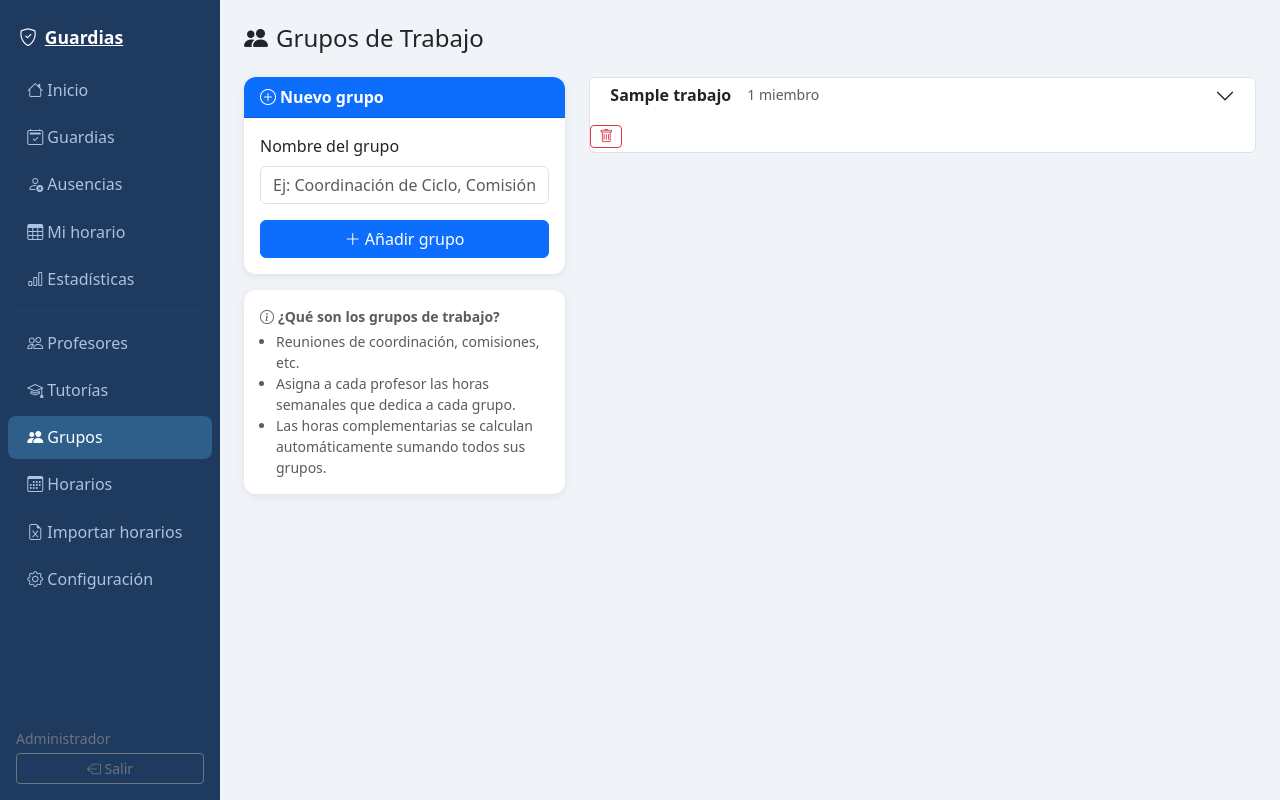
After one commit to gajajaja010/guardias-colegio, a Flask app: page /grupos-trabajo in a window 1280 px wide. The commit adds this page. Run offline with Flask 3, Linux system fonts and the light colour scheme; a user stored in the database is signed in; tables that the repository leaves empty hold one stand-in row (values such as "Sample post").

Commit message:
Añadir Grupos de Trabajo y campos de horas en profesores
- Nuevo modelo GrupoTrabajo y ProfesorGrupo para gestionar grupos de coordinación
- Nuevos campos en Profesor: horas_lectivas, horas_libres (horas complementarias calculadas automáticamente)
- Nueva página /grupos-trabajo con UI tipo asignaturas: crear grupos y asignar profesores con horas/semana
- Enlace en sidebar (solo admins)
- Formulario de profesor actualizado con los tres campos de horas

```diff
--- a/app.py
+++ b/app.py
@@ -75,6 +75,8 @@ class Profesor(UserMixin, db.Model):
     fecha_vuelta = db.Column(db.Date)
     horas_max_semanales = db.Column(db.Integer, default=25)
     horas_trabajo_personal = db.Column(db.Integer, default=0)
+    horas_libres = db.Column(db.Integer, default=0)
+    horas_lectivas = db.Column(db.Integer, default=0)
     materias_especiales = db.Column(db.Text, default='[]')  # JSON: ["Inglés", "Música", ...]
     creado = db.Column(db.DateTime, default=datetime.utcnow)
 
@@ -82,6 +84,10 @@ class Profesor(UserMixin, db.Model):
     indisponibilidades = db.relationship('Indisponibilidad', backref='profesor', lazy=True, cascade='all, delete-orphan')
     guardias_asignadas = db.relationship('Guardia', foreign_keys='Guardia.profesor_asignado_id', backref='profesor_asignado', lazy=True)
     ausencias = db.relationship('Ausencia', foreign_keys='Ausencia.profesor_id', backref='profesor', lazy=True)
+
+    @property
+    def horas_complementarias(self):
+        return sum(g.horas_semanales for g in self.grupos)
 
     @property
     def total_guardias(self):
@@ -124,6 +130,20 @@ class Profesor(UserMixin, db.Model):
         if indisponible:
             return False
         return True
+
+
+class GrupoTrabajo(db.Model):
+    id = db.Column(db.Integer, primary_key=True)
+    nombre = db.Column(db.String(100), nullable=False, unique=True)
+    miembros = db.relationship('ProfesorGrupo', backref='grupo', lazy=True, cascade='all, delete-orphan')
+
+
+class ProfesorGrupo(db.Model):
+    id = db.Column(db.Integer, primary_key=True)
+    profesor_id = db.Column(db.Integer, db.ForeignKey('profesor.id'), nullable=False)
+    grupo_id = db.Column(db.Integer, db.ForeignKey('grupo_trabajo.id'), nullable=False)
+    horas_semanales = db.Column(db.Float, default=1)
+    profesor = db.relationship('Profesor', backref=db.backref('grupos', lazy=True))
 
 
 class HorarioProfesor(db.Model):
@@ -503,6 +523,8 @@ def nuevo_profesor():
             es_especialista=bool(request.form.get('es_especialista')),
             es_pt=bool(request.form.get('es_pt')),
             horas_trabajo_personal=int(request.form.get('horas_trabajo_personal', 0) or 0),
+            horas_libres=int(request.form.get('horas_libres', 0) or 0),
+            horas_lectivas=int(request.form.get('horas_lectivas', 0) or 0),
             materias_especiales=json.dumps(request.form.getlist('materias_especiales')),
         )
         db.session.add(p)
@@ -592,6 +614,8 @@ def editar_profesor(id):
         p.aula_tutoria = request.form.get('aula_tutoria', '').strip() or None
         p.aulas_bloqueadas = json.dumps(request.form.getlist('aulas_bloqueadas'))
         p.horas_trabajo_personal = int(request.form.get('horas_trabajo_personal', 0) or 0)
+        p.horas_libres = int(request.form.get('horas_libres', 0) or 0)
+        p.horas_lectivas = int(request.form.get('horas_lectivas', 0) or 0)
         p.materias_especiales = json.dumps(request.form.getlist('materias_especiales'))
         if current_user.es_admin:
             p.es_admin = bool(request.form.get('es_admin'))
@@ -1258,6 +1282,49 @@ def tutorias():
     }
     return render_template('tutorias.html',
         cursos=cursos, profesores=profesores_lista, tutores=tutores)
+
+
+# ───────────────────────────── GRUPOS DE TRABAJO ─────────────────────────────
+
+@app.route('/grupos-trabajo', methods=['GET', 'POST'])
+@login_required
+def grupos_trabajo():
+    if not current_user.es_admin:
+        return redirect(url_for('dashboard'))
+    if request.method == 'POST':
+        accion = request.form.get('accion')
+        if accion == 'add_grupo':
+            nombre = request.form.get('nombre', '').strip()
+            if nombre and not GrupoTrabajo.query.filter_by(nombre=nombre).first():
+                db.session.add(GrupoTrabajo(nombre=nombre))
+                db.session.commit()
+                flash(f'Grupo «{nombre}» creado.', 'success')
+            else:
+                flash('Nombre vacío o ya existe.', 'danger')
+        elif accion == 'delete_grupo':
+            g = GrupoTrabajo.query.get_or_404(int(request.form.get('grupo_id')))
+            db.session.delete(g)
+            db.session.commit()
+            flash('Grupo eliminado.', 'success')
+        elif accion == 'guardar_miembros':
+            grupo_id = int(request.form.get('grupo_id'))
+            g = GrupoTrabajo.query.get_or_404(grupo_id)
+            # Delete existing and re-create from form
+            ProfesorGrupo.query.filter_by(grupo_id=grupo_id).delete()
+            for p in Profesor.query.filter_by(activo=True).all():
+                key = f'horas_{p.id}'
+                if key in request.form and request.form.get(f'miembro_{p.id}'):
+                    horas = float(request.form.get(key) or 0)
+                    if horas > 0:
+                        db.session.add(ProfesorGrupo(
+                            profesor_id=p.id, grupo_id=grupo_id, horas_semanales=horas))
+            db.session.commit()
+            flash('Miembros actualizados.', 'success')
+        return redirect(url_for('grupos_trabajo'))
+    grupos = GrupoTrabajo.query.order_by(GrupoTrabajo.nombre).all()
+    profesores = Profesor.query.filter_by(activo=True, de_baja=False).order_by(Profesor.nombre).all()
+    miembros = {g.id: {m.profesor_id: m.horas_semanales for m in g.miembros} for g in grupos}
+    return render_template('grupos_trabajo.html', grupos=grupos, profesores=profesores, miembros=miembros)
 
 
 # ───────────────────────────── SEED DATOS ─────────────────────────────
@@ -2054,6 +2121,8 @@ def init_db():
         'ALTER TABLE regla_horario ADD COLUMN dureza VARCHAR(10) DEFAULT \'dura\'',
         'ALTER TABLE regla_horario ADD COLUMN profesor_id INTEGER REFERENCES profesor(id)',
         'ALTER TABLE regla_horario ADD COLUMN curso_id_regla INTEGER REFERENCES curso(id)',
+        'ALTER TABLE profesor ADD COLUMN horas_libres INTEGER DEFAULT 0',
+        'ALTER TABLE profesor ADD COLUMN horas_lectivas INTEGER DEFAULT 0',
     ]
     for sql in migrations:
         try:
--- a/templates/base.html
+++ b/templates/base.html
@@ -53,6 +53,9 @@
         <a class="nav-link {% if request.endpoint == 'tutorias' %}active{% endif %}" href="{{ url_for('tutorias') }}">
           <i class="bi bi-mortarboard"></i> Tutorías
         </a>
+        <a class="nav-link {% if request.endpoint == 'grupos_trabajo' %}active{% endif %}" href="{{ url_for('grupos_trabajo') }}">
+          <i class="bi bi-people-fill"></i> Grupos
+        </a>
         <a class="nav-link {% if request.endpoint == 'horarios_construccion' %}active{% endif %}" href="{{ url_for('horarios_construccion') }}">
           <i class="bi bi-calendar3"></i> Horarios
         </a>
--- /dev/null
+++ b/templates/grupos_trabajo.html
@@ -0,0 +1,121 @@
+{% extends 'base.html' %}
+{% block title %}Grupos de Trabajo{% endblock %}
+{% block content %}
+<div class="d-flex justify-content-between align-items-center mb-4">
+  <h4 class="mb-0"><i class="bi bi-people-fill me-2"></i>Grupos de Trabajo</h4>
+</div>
+
+<div class="row g-4">
+  <!-- Formulario nuevo grupo -->
+  <div class="col-md-4">
+    <div class="card">
+      <div class="card-header bg-primary text-white">
+        <i class="bi bi-plus-circle me-1"></i>Nuevo grupo
+      </div>
+      <div class="card-body">
+        <form method="POST">
+          <input type="hidden" name="accion" value="add_grupo">
+          <div class="mb-3">
+            <label class="form-label">Nombre del grupo</label>
+            <input type="text" name="nombre" class="form-control"
+              placeholder="Ej: Coordinación de Ciclo, Comisión Pedagógica..." required>
+          </div>
+          <div class="d-grid">
+            <button type="submit" class="btn btn-primary">
+              <i class="bi bi-plus-lg me-1"></i>Añadir grupo
+            </button>
+          </div>
+        </form>
+      </div>
+    </div>
+    <div class="card mt-3">
+      <div class="card-body text-muted small">
+        <p class="mb-1"><i class="bi bi-info-circle me-1"></i><strong>¿Qué son los grupos de trabajo?</strong></p>
+        <ul class="ps-3 mb-0">
+          <li>Reuniones de coordinación, comisiones, etc.</li>
+          <li>Asigna a cada profesor las horas semanales que dedica a cada grupo.</li>
+          <li>Las horas complementarias se calculan automáticamente sumando todos sus grupos.</li>
+        </ul>
+      </div>
+    </div>
+  </div>
+
+  <!-- Lista de grupos -->
+  <div class="col-md-8">
+    {% if grupos %}
+    <div class="accordion" id="acordeonGrupos">
+      {% for g in grupos %}
+      <div class="accordion-item border rounded mb-2">
+        <h2 class="accordion-header">
+          <button class="accordion-button collapsed py-2 gap-2" type="button"
+                  data-bs-toggle="collapse" data-bs-target="#grupo_{{ g.id }}">
+            <span class="fw-semibold">{{ g.nombre }}</span>
+            <small class="text-muted ms-2">{{ g.miembros|length }} miembro{{ 's' if g.miembros|length != 1 }}</small>
+            <form method="POST" class="ms-auto me-2" onclick="event.stopPropagation()"
+                  onsubmit="return confirm('¿Eliminar «{{ g.nombre }}»?')">
+              <input type="hidden" name="accion" value="delete_grupo">
+              <input type="hidden" name="grupo_id" value="{{ g.id }}">
+              <button type="submit" class="btn btn-outline-danger btn-sm py-0 px-2">
+                <i class="bi bi-trash"></i>
+              </button>
+            </form>
+          </button>
+        </h2>
+        <div id="grupo_{{ g.id }}" class="accordion-collapse collapse">
+          <div class="accordion-body pt-2">
+            <form method="POST">
+              <input type="hidden" name="accion" value="guardar_miembros">
+              <input type="hidden" name="grupo_id" value="{{ g.id }}">
+              <table class="table table-sm mb-2">
+                <thead class="table-light">
+                  <tr>
+                    <th style="width:40px"></th>
+                    <th>Profesor</th>
+                    <th style="width:150px">Horas/semana</th>
+                  </tr>
+                </thead>
+                <tbody>
+                  {% for p in profesores %}
+                  {% set horas = miembros[g.id].get(p.id, 0) %}
+                  <tr>
+                    <td class="align-middle text-center">
+                      <input class="form-check-input" type="checkbox"
+                             name="miembro_{{ p.id }}" value="1"
+                             id="miembro_{{ g.id }}_{{ p.id }}"
+                             {% if horas %}checked{% endif %}
+                             onchange="this.closest('tr').querySelector('.horas-input').disabled=!this.checked">
+                    </td>
+                    <td class="align-middle">
+                      <label for="miembro_{{ g.id }}_{{ p.id }}" class="mb-0">{{ p.nombre }}</label>
+                    </td>
+                    <td class="align-middle">
+                      <input type="number" name="horas_{{ p.id }}"
+                             class="form-control form-control-sm horas-input"
+                             value="{{ horas if horas else 1 }}"
+                             min="0.5" max="20" step="0.5"
+                             {% if not horas %}disabled{% endif %}>
+                    </td>
+                  </tr>
+                  {% endfor %}
+                </tbody>
+              </table>
+              <button type="submit" class="btn btn-primary btn-sm">
+                <i class="bi bi-floppy me-1"></i>Guardar miembros
+              </button>
+            </form>
+          </div>
+        </div>
+      </div>
+      {% endfor %}
+    </div>
+    {% else %}
+    <div class="card">
+      <div class="card-body text-center text-muted py-5">
+        <i class="bi bi-people display-4 d-block mb-2"></i>
+        No hay grupos de trabajo todavía. Crea el primero.
+      </div>
+    </div>
+    {% endif %}
+  </div>
+</div>
+{% endblock %}
```
Also changed, not shown: templates/form_profesor.html (+25 -0 lines).
